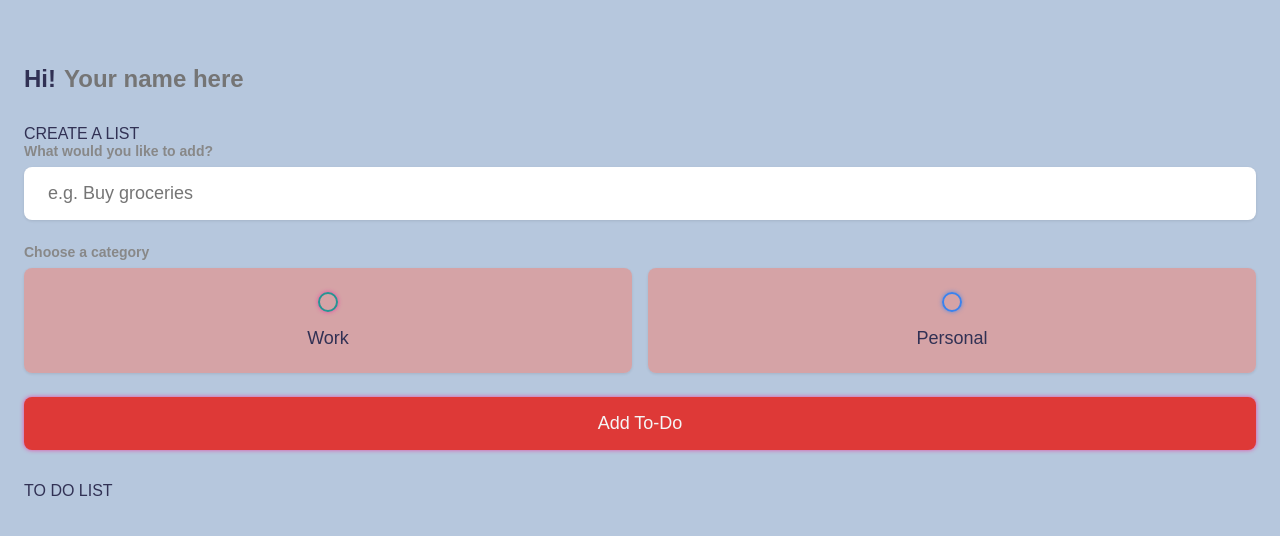
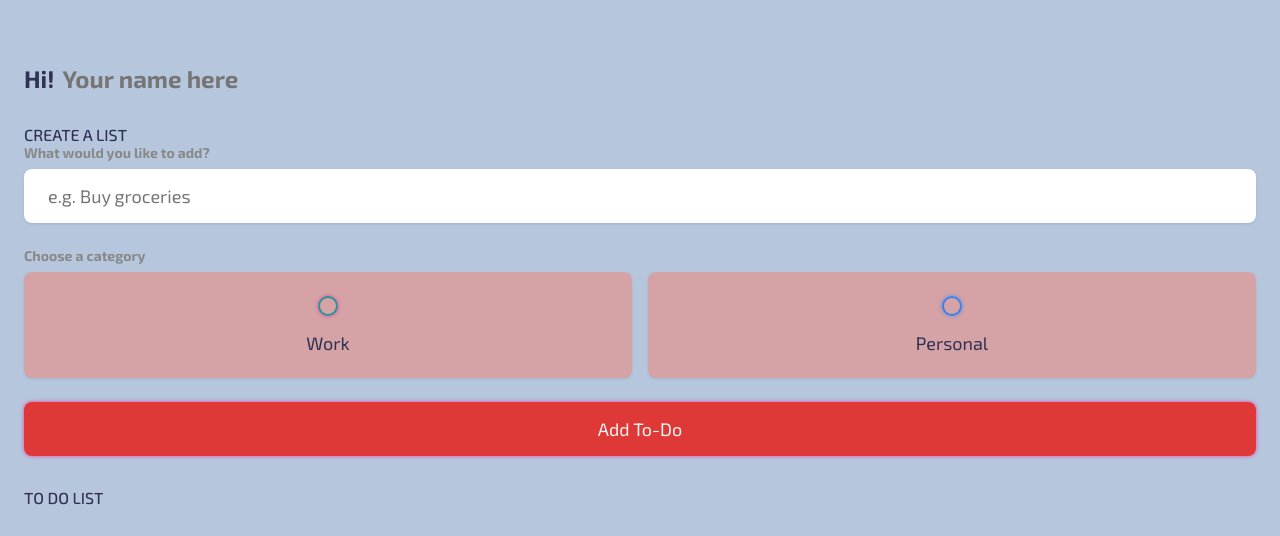
Before and after one commit to AnthonyEmm/task-mgt, a plain HTML site: page index.html in a window 1280 px wide. Shown: the part 264-800 px from the top of the page. Drawn offline with Linux system fonts and the light colour scheme.

Commit message:
changed font family

```diff
--- a/main.css
+++ b/main.css
@@ -1,9 +1,9 @@
-@import url("https://fonts.googleapis.com/css2?family=Open+Sans:wght@400;500;600;700&family=Roboto+Slab:wght@500;600;700&display=swap");
+@import url("https://fonts.googleapis.com/css2?family=Exo+2:ital,wght@0,100..900;1,100..900&display=swap");
 * {
   margin: 0;
   padding: 0;
   box-sizing: border-box;
-  font-family: "montserrat", sans-serif;
+  font-family: "Exo 2", sans-serif;
 }
 
 /*  Color group selector */
@@ -37,10 +37,12 @@ button {
 body {
   background: rgba(170, 190, 216, 0.85);
   color: var(--dark);
+  width: 100%;
+  height: 100%;
 }
 
 img {
-  max-width: 22%;
+  width: 22%;
   height: auto;
   max-height: auto;
   margin-top: 2rem;
```
